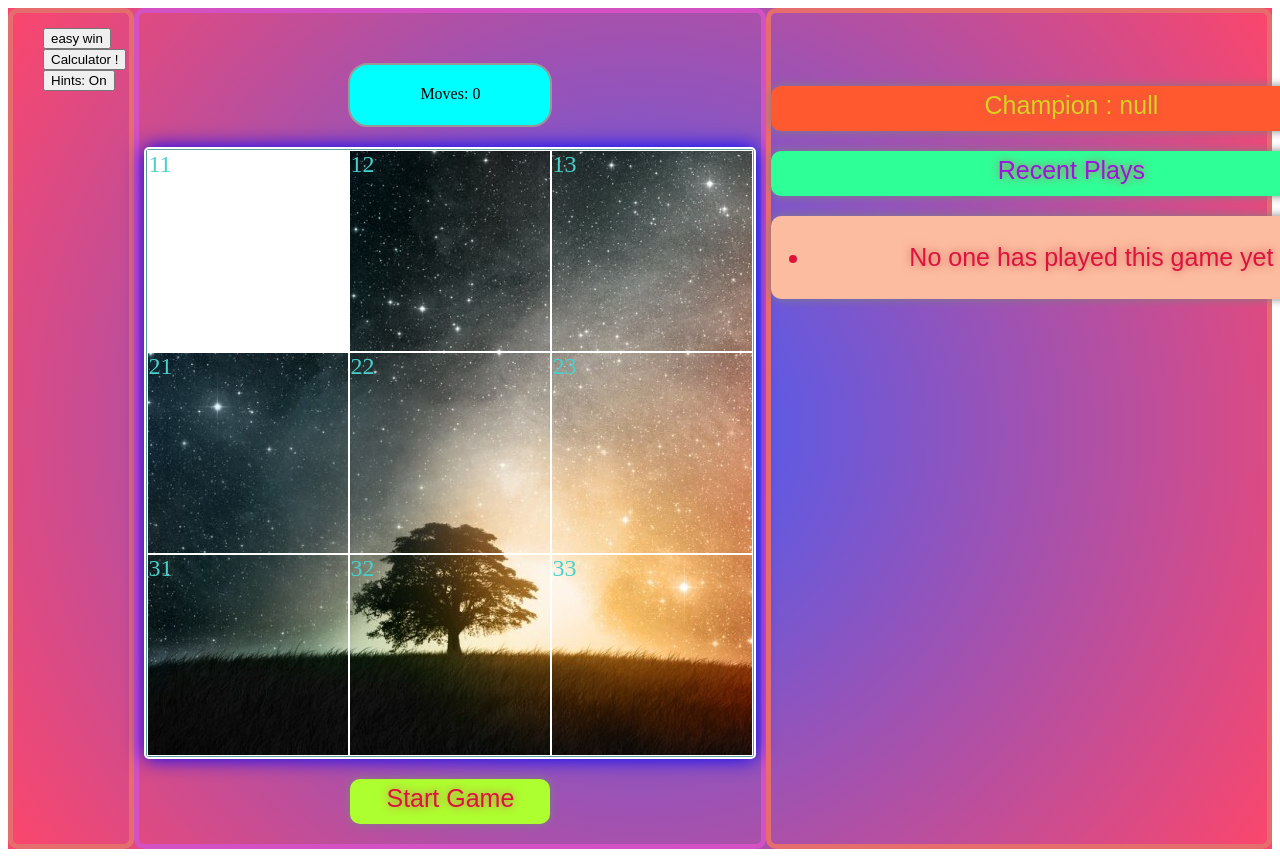
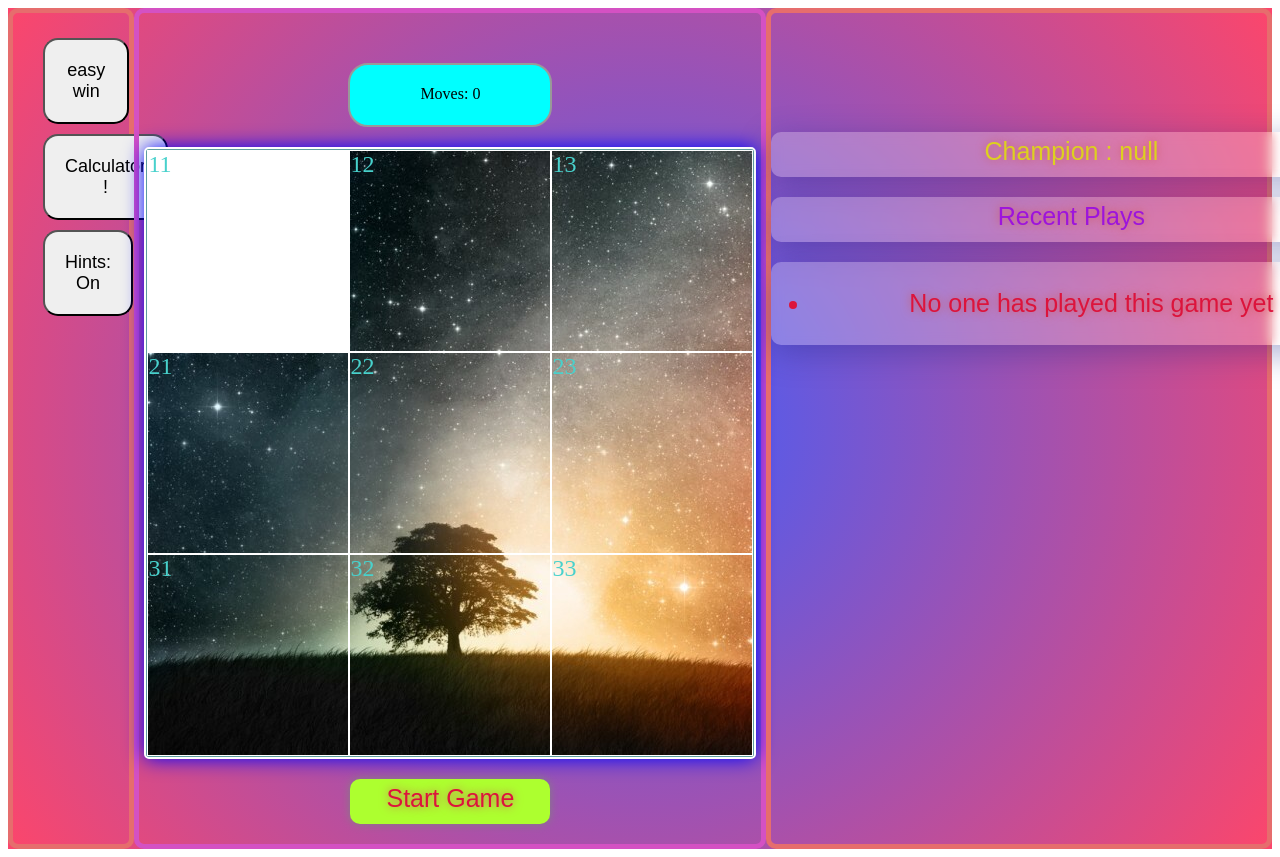
Before and after one commit to rahulraina711/puzzle_game, a plain HTML site: page rahulraina711/index.html in a window 1280 px wide. Shown: the top 857 px of the page. Drawn offline with Linux system fonts and the light colour scheme.

Commit message:
more aesthetics

```diff
--- a/rahulraina711/style.css
+++ b/rahulraina711/style.css
@@ -11,9 +11,19 @@
 .random{
     padding-inline-start: 30px;
     padding-top: 15px;
+    justify-content: center;
+    align-items: center;
 
     border: solid rgb(230, 109, 109) 5px;
     border-radius: 10px;
+}
+button
+{
+    padding: 20px;
+    margin-top: 10px;
+    border-radius: 15px;
+    font-size: 18px;
+    color: ;
 }
 
 .game{
@@ -134,11 +144,15 @@
     text-align: center;
     padding-top: 5px;
     color: rgb(157, 20, 220);
-    background-color: rgb(47, 255, 151);
+
     box-shadow: 0px 0px 10px grey;
     font-size: 25px;
     font-family:sans-serif;
     text-shadow: 0px 0px 10px indianred;
+    background: rgba(255,255,255,0.25);
+    box-shadow: 0 8px 32px 0 rgba(31,38,135,0.37);
+    backdrop-filter: blur(6.0px);
+    -webkit-backdrop-filter:blur(6.0 px);
 }
 
 .leader-boards-true{
@@ -150,12 +164,15 @@
     text-align: center;
     padding-top: 5px;
     color: rgb(221, 208, 31);
-    background-color: rgb(255, 89, 47);
     box-shadow: 0px 0px 10px grey;
     font-size: 25px;
     font-family:sans-serif;
     text-shadow: 0px 0px 10px indianred;
     cursor: url('images/happy.png'), auto;
+    background: rgba(255,255,255,0.25);
+    box-shadow: 0 8px 32px 0 rgba(31,38,135,0.37);
+    backdrop-filter: blur(6.0px);
+    -webkit-backdrop-filter:blur(6.0 px);
 }
 
 .leader-boards-content{
@@ -167,14 +184,16 @@
     padding-top: 2px;
     padding-bottom: 2px;
     color: crimson;
-    background-color: rgb(252, 188, 159);
-    box-shadow: 0px 0px 10px grey;
     font-size: 25px;
     font-family:sans-serif;
     text-shadow: 0px 0px 10px indianred;
     cursor: url('images/meh.png'), auto;
     justify-content: center;
     align-items: center;
+    background: rgba(255,255,255,0.25);
+    box-shadow: 0 8px 32px 0 rgba(31,38,135,0.37);
+    backdrop-filter: blur(6.0px);
+    -webkit-backdrop-filter:blur(6.0 px);
 }
 #player-name{
     width: 600px;
```
